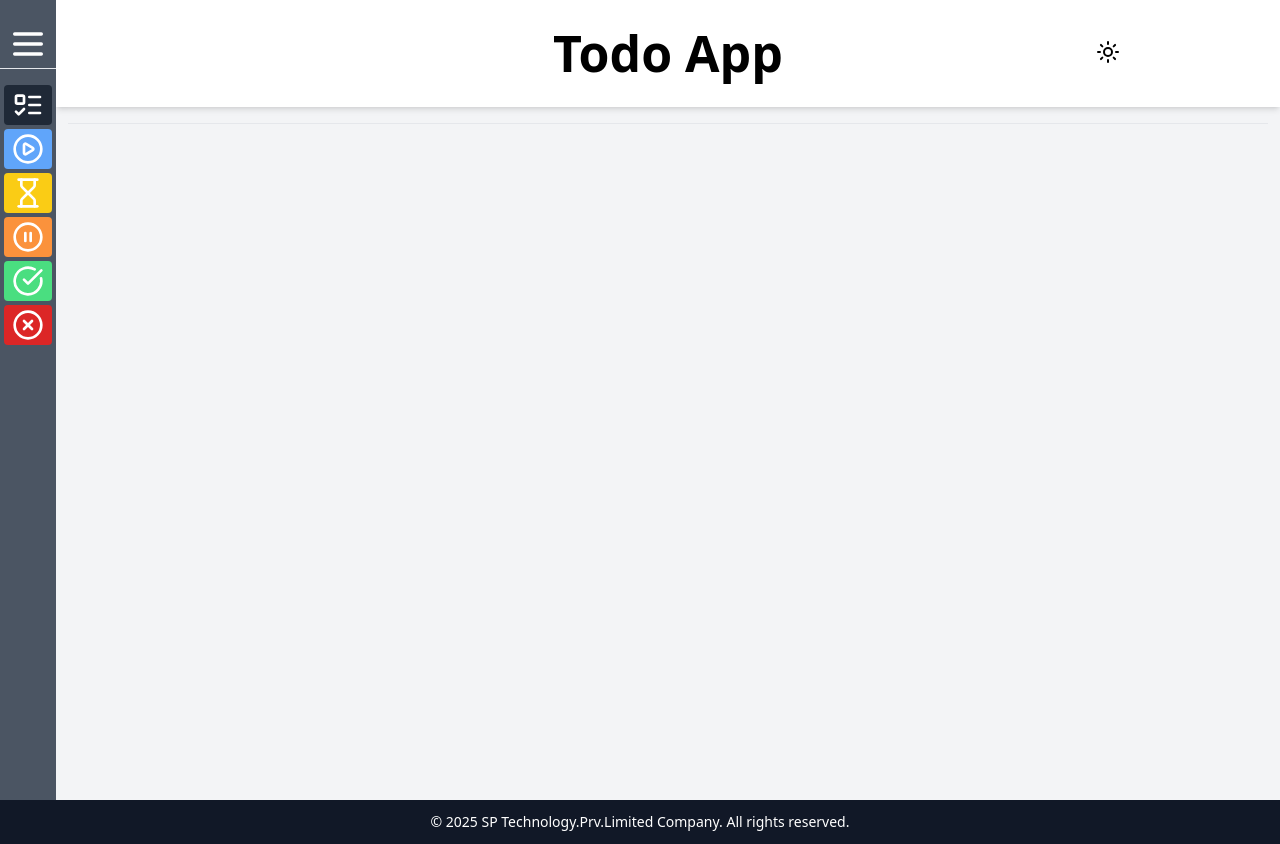
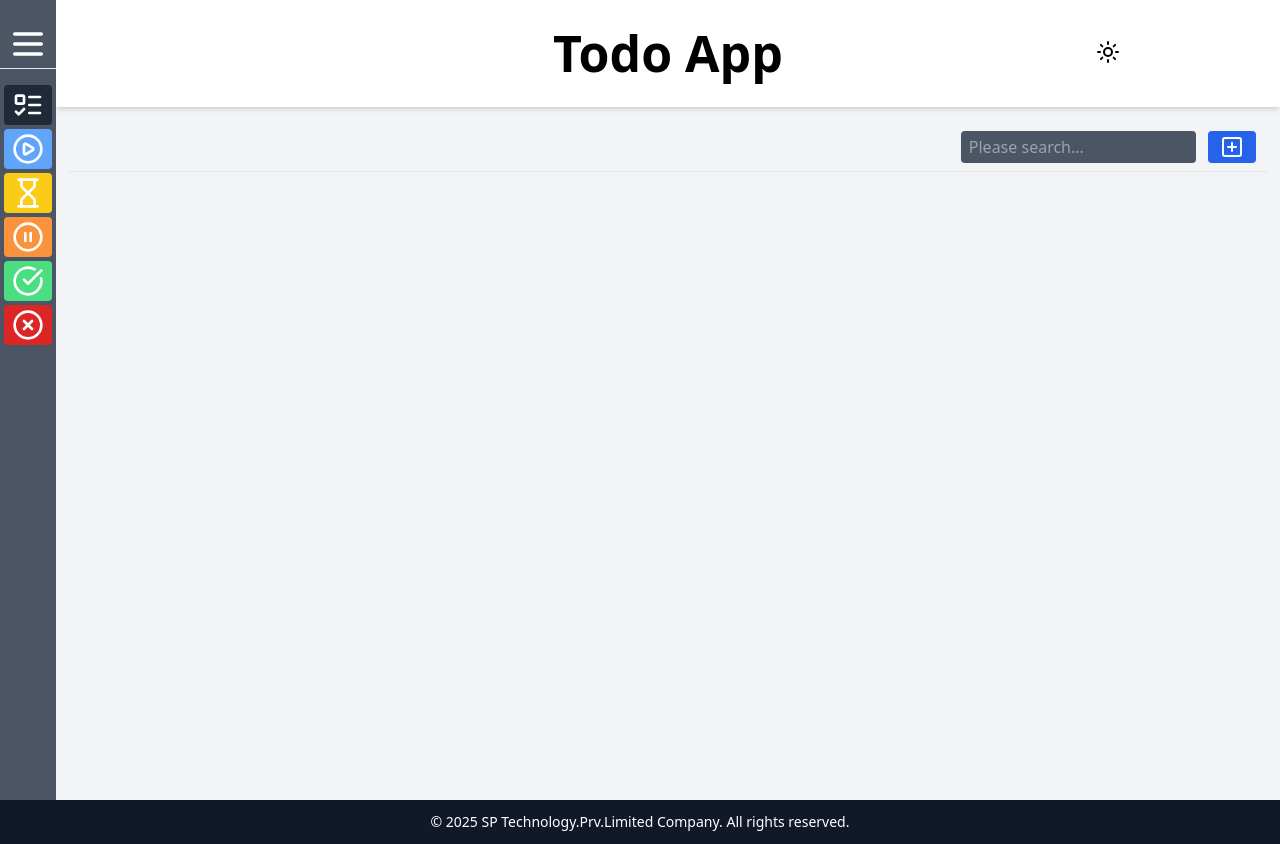
Before and after one commit to pavan-ade/ToDoApp, a React (Vite) app in the folder RedexToolToDo/: page / in a window 1280 px wide. Built offline with nearby package versions, Linux system fonts and the light colour scheme.

Commit message:
[pavan-ade]: implemented search functionality and Add Task button

```diff
--- a/RedexToolToDo/src/features/todo/todoSlice.js
+++ b/RedexToolToDo/src/features/todo/todoSlice.js
@@ -11,10 +11,12 @@ export const todoSlice = createSlice({
   initialState,
   reducers: {
     addTodo: (state, action) => {
+      // console.log(action)
+      const { task, status } = action.payload;
       const todo = {
         id: nanoid(),
-        task: action.payload,
-        status: null,
+        task: task,
+        status: status,
       };
       state.todos.push(todo);
       localStorage.setItem("todos", JSON.stringify(state.todos));
--- a/RedexToolToDo/src/js/jsUitls/utils.js
+++ b/RedexToolToDo/src/js/jsUitls/utils.js
@@ -1,5 +1,5 @@
 export const handleTheme = (toggleTheme) => {
-  console.log(toggleTheme);
+  // console.log(toggleTheme);
   const body = window.document.body;
   if (toggleTheme !== "dark") {
     body.classList.add("dark");
--- a/RedexToolToDo/src/pages/addTodo/AddTodo.jsx
+++ b/RedexToolToDo/src/pages/addTodo/AddTodo.jsx
@@ -1,60 +1,68 @@
-import React, { useEffect, useState } from "react";
-import { useDispatch } from "react-redux";
+import { useEffect, useState } from "react";
+import { useDispatch, useSelector } from "react-redux";
 import { addTodo, updateTodo } from "../../features/todo/todoSlice";
-import { useNavigate } from "react-router-dom";
+import { useNavigate, useParams } from "react-router-dom";
 import { useId } from "react";
 import CloseButton from "../../components/closeButton/CloseButton";
+import { tabs } from "../../js/tabConfig/tabConfig";
 
 const AddTodo = ({ editTodo, onClose }) => {
+  const todos = useSelector((state) => state.todos);
+  const dispatch = useDispatch();
+  const navigate = useNavigate();
+  const uniqId = useId();
+  const param = useParams();
+
   const [input, setInput] = useState("");
-  const dispatch = useDispatch();
   const [error, setError] = useState("");
-  const uniqId = useId();
+  const [status, setStatus] = useState(tabs[0]);
+
   useEffect(() => {
-    if (editTodo && editTodo.task) {
-      setInput(editTodo.task);
+    if (editTodo) {
+      setInput(editTodo.task || "");
+      setStatus(editTodo.status || tabs[0]);
+    } else {
+      const existing = todos.find((t) => t.id == param.id);
+      if (existing) setStatus(existing.status);
     }
-  }, [editTodo?.task]);
+  }, [editTodo, param.id, todos]);
 
-  const handleSumbit = (e) => {
+  const handleSubmit = (e) => {
     e.preventDefault();
-    setInput(input.trim());
-    if (!input) {
+    const trimmed = input.trim();
+
+    if (!trimmed) {
       setError("Todo cannot be empty!");
       return;
     }
-    if (editTodo && editTodo.id) {
-      // console.log("comming",input)
-      dispatch(updateTodo({ id: editTodo.id, task: input }));
+
+    if (editTodo?.id) {
+      dispatch(updateTodo({ id: editTodo.id, task: trimmed, status }));
     } else {
-      dispatch(addTodo(input));
+      dispatch(addTodo({ task: trimmed, status }));
     }
+
     if (onClose) onClose();
     setInput("");
     setError("");
-  };
-  const navigate = useNavigate();
-
-  const handleUpdate = () => {
-    if (editTodo && editTodo.id) {
     navigate("/");
-    }
   };
 
   return (
-    <>
     <div className="fixed inset-0 bg-black bg-opacity-50 flex justify-center items-center z-50">
       <div className="bg-white dark:bg-gray-600 rounded-lg shadow-lg p-6 md:w-full xs:w-[80%] max-w-md relative">
         <p className="text-lg">Please add Task</p>
         <CloseButton />
+
         <form
-            onSubmit={handleSumbit}
+          onSubmit={handleSubmit}
           className="space-x-3 md:my-4 xs:my-2 md:ml-3 xs:ml-2"
         >
           <div className="md:inline-block xs:block">
+            {/* Input */}
             <input
               type="text"
-                className={` bg-gray-800 rounded border border-gray-700 focus:border-indigo-500 focus:ring-2 focus:ring-indigo-900 text-base outline-none text-gray-100 sm:py-1 sm:px-3 xs:py-0.6 xs:px-4 leading-8 transition-colors duration-200 ease-in-out
+              className={`bg-gray-800 rounded border border-gray-700 focus:border-indigo-500 focus:ring-2 focus:ring-indigo-900 text-base outline-none text-gray-100 sm:py-1 sm:px-3 xs:py-0.6 xs:px-4 leading-8 transition-colors duration-200 ease-in-out
               ${editTodo ? "xs:w-full md:w-40" : "xs:w-[90%] md:w-60"}
               ${
                 error
@@ -65,28 +73,39 @@ const AddTodo = ({ editTodo, onClose }) => {
               value={input}
               onChange={(e) => setInput(e.target.value)}
             />
+
             {error && (
-                <span
-                  key={uniqId}
-                  className="table text-red-500 text-sm mx-auto"
-                >
+              <span key={uniqId} className="table text-red-500 text-sm mx-auto">
                 {error}
               </span>
             )}
+
+            {/* Status Dropdown */}
+            <select
+              value={status ?? "Not Updated"}
+              onChange={(e) => setStatus(e.target.value)}
+              className="appearance-none bg-gray-600 dark:bg-gray-400 rounded border focus:border-white focus:outline-none focus:ring-0 text-base text-gray-100 py-1 px-3 xs:py-2 xs:px-4 mr-3 mt-4 leading-8 transition-colors duration-200 ease-in-out"
+            >
+              {tabs.map((s, index) => (
+                <option key={uniqId + index} value={s} disabled={index === 0}>
+                  {s}
+                </option>
+              ))}
+            </select>
           </div>
+
+          {/* Submit Button */}
           <div className="xs:flex xs:justify-center md:inline-block mt-2">
             <button
               type="submit"
-                onClick={handleUpdate}
               className="sm:mx-0 text-white bg-indigo-500 border-0 sm:py-2 sm:px-6 xs:py-0.5 xs:px-3 focus:outline-none hover:bg-indigo-600 rounded text-lg xs:text-md"
             >
-                {editTodo && editTodo.id ? "Update" : "Add"} ToDo
+              {editTodo?.id ? "Update" : "Add"} ToDo
             </button>
           </div>
         </form>
       </div>
     </div>
-    </>
   );
 };
 
--- a/RedexToolToDo/src/pages/todo/Todo.jsx
+++ b/RedexToolToDo/src/pages/todo/Todo.jsx
@@ -1,19 +1,52 @@
-import React, { useState } from "react";
+import React, { useEffect, useState } from "react";
 import { useSelector } from "react-redux";
 import ActionButons from "../../components/actionButons/ActionButons";
 import { SquarePlus } from "lucide-react";
 import { useNavigate } from "react-router-dom";
-import {ActionBtns} from "../../js/actionButtons/actionButtons";
+import { ActionBtns } from "../../js/actionButtons/actionButtons";
 
 const Todo = () => {
   const todos = useSelector((state) => state.todos);
+  const [searchValue, setSearchValue] = useState("");
   const navigate = useNavigate();
+  const [todoList, setTodoList] = useState(todos);
+  useEffect(() => {
+    const handler = setTimeout(() => {
+      if (searchValue.trim()) {
+        const searchedTask = todos.filter(({ task }) => {
+          return task.toLowerCase().includes(searchValue.toLowerCase());
+        });
+        setTodoList(searchedTask);
+        // console.log(todoList, "List of Task");
+      } else if (!searchValue.trim()) {
+        // console.log(searchValue, "trim");
+        setTodoList(todos);
+        navigate("/");
+      }
+    }, 3000);
+
+    return () => clearTimeout(handler);
+  }, [searchValue]);
   return (
     <div className="md:mx-3 mx-2 my-4">
-
+      <div className="px-3 py-2 flex gap-x-3 justify-end">
+        <input
+          type="text"
+          onChange={(e) => setSearchValue(e.target.value)}
+          placeholder="Please search..."
+          className="w-[20%] py-1 px-2 border-0 outline-none bg-gray-600 text-white dark:bg-white dark:text-black rounded"
+          value={searchValue}
+        />
+        <button
+          onClick={() => navigate("/addtodo")}
+          className="right-10 bg-blue-600 py-1 md:px-3 px-2 text-white rounded"
+        >
+          <SquarePlus className="w-6 h-6" />
+        </button>
+      </div>
       <hr />
       <ul className="list-none ">
-        {todos.map(({ id, task, status }) => (
+        {todoList.map(({ id, task, status }) => (
           <li
             className="flex justify-between items-center border-b-8 border-zinc-400 dark:bg-zinc-800 bg-white  md:p-2 md:pb-1 xs:p-2 rounded gap-x-2"
             key={id}
```
Lines whose indentation alone changed are shown as unchanged.
